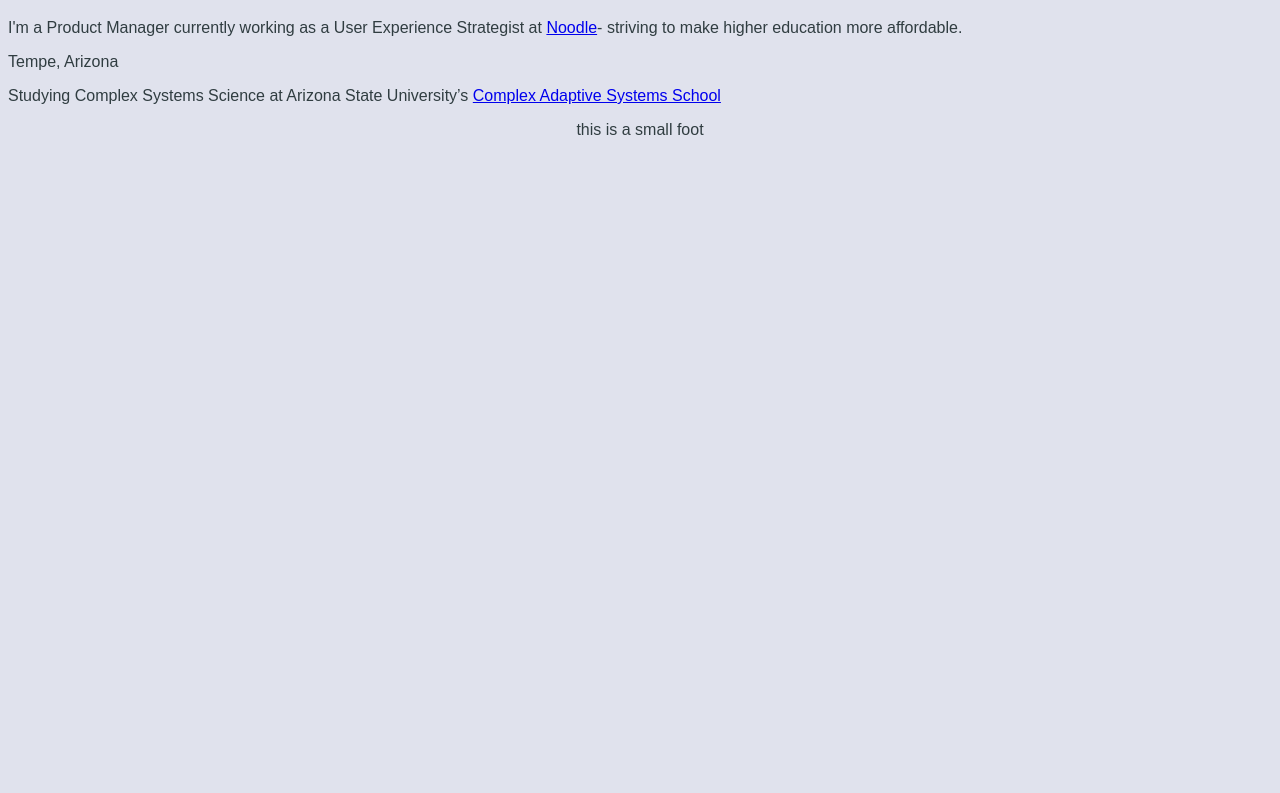
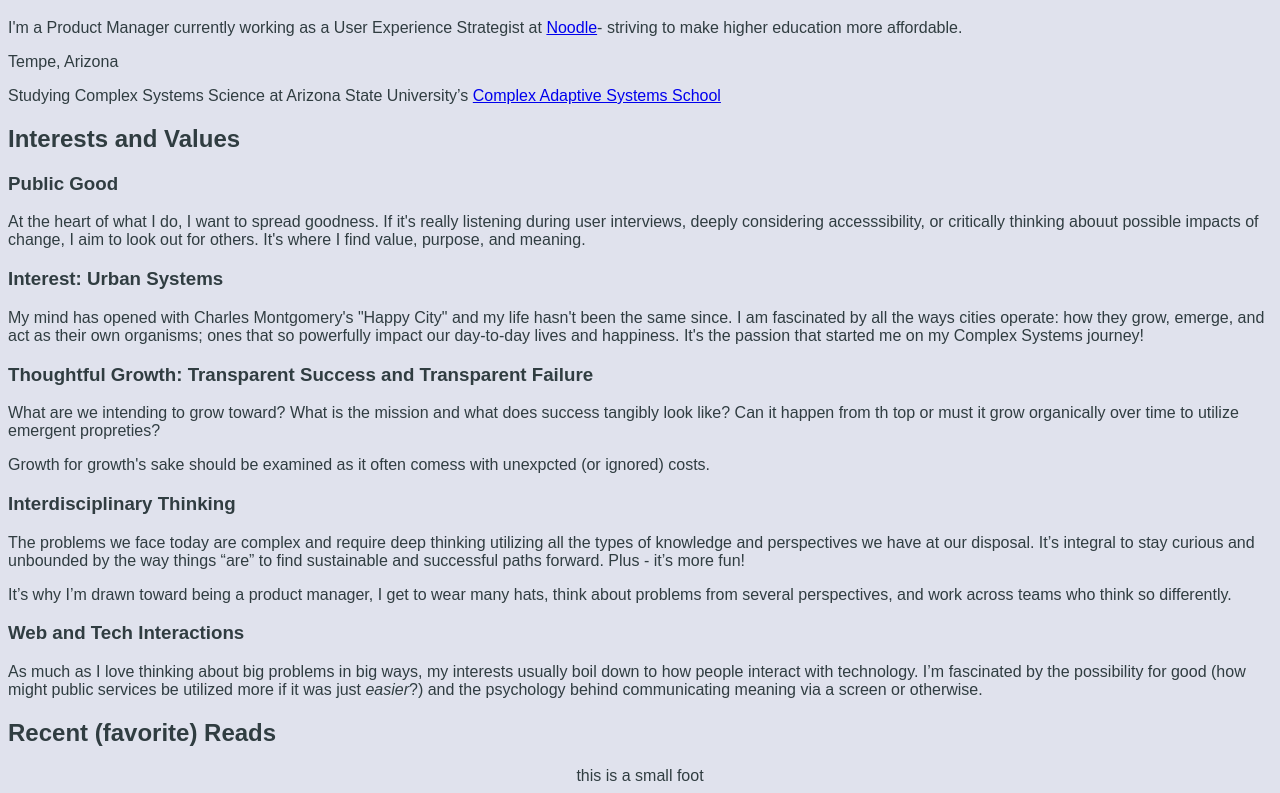
Before and after one commit to janae-marie/portfolio-site, a plain HTML site: page janae/index.html in a window 1280 px wide. Shown: the part 179-972 px from the top of the page. Before the commit the page ends 800 px from the top, so only its background shows below. Drawn offline with Linux system fonts and the light colour scheme; a script that the page names is missing.

Commit message:
Add content to Interests and Values page and new Reading section placeholder

```diff
--- a/janae/index.html
+++ b/janae/index.html
@@ -22,7 +22,7 @@ WT 07/26/2024-->
 </header>
 
 <body>
-  <!--webpage content-->
+  <!--intro section-->
   <div id="intro-section">
     <img id="profilepic" src="">
     <div>
@@ -34,6 +34,37 @@ WT 07/26/2024-->
       <p>Studying Complex Systems Science at Arizona State University’s <a href="https://scas.asu.edu/">Complex Adaptive Systems School </a></p>
     </div>
   </div>
+  <div id="interests">
+    <h2>Interests and Values</h2>
+    <div class="interest">
+      <h3>Public Good</h3>
+      <p>At the heart of what I do, I want to spread goodness. If it's really listening during user interviews, deeply considering accesssibility, or critically thinking abouut possible impacts of change, I aim to look out for others. It's where I find value, purpose, and meaning.</p>
+    </div>
+    <div class="interest">
+      <h3>Interest: Urban Systems</h3>
+      <p>My mind has opened with Charles Montgomery's "Happy City" and my life hasn't been the same since. I am fascinated by all the ways cities operate: how they grow, emerge, and act as their own organisms; ones that so powerfully impact our day-to-day lives and happiness. It's the passion that started me on my Complex Systems journey!</p>
+    </div>
+    <div class="interest">
+      <h3>Thoughtful Growth: Transparent Success and Transparent Failure</h3>
+      <p>What are we intending to grow toward? What is the mission and what does success tangibly look like? Can it happen from th top or must it grow organically over time to utilize emergent propreties?</p>
+      <p>Growth for growth's sake should be examined as it often comess with unexpcted (or ignored) costs.</p>
+    </div>
+    <div class="interest">
+      <h3>Interdisciplinary Thinking</h3>
+      <p>The problems we face today are complex and require deep thinking utilizing all the types of knowledge and perspectives we have at our disposal. It’s integral to stay curious and unbounded by the way things “are” to find sustainable and successful paths forward. Plus - it’s more fun!</p>
+      <p>It’s why I’m drawn toward being a product manager, I get to wear many hats, think about problems from several perspectives, and work across teams who think so differently.</p>
+    </div>
+    <div class="interest">
+      <h3>Web and Tech Interactions</h3>
+      <p>As much as I love thinking about big problems in big ways, my interests usually boil down to how people interact with technology. I’m fascinated by the possibility for good (how might public services be utilized more if it was just <em>easier</em>?) and the psychology behind communicating meaning via a screen or otherwise. </p>
+    </div>
+  </div>
+  <div id="readinglist">
+    <h2>Recent (favorite) Reads</h2>
+    <ul>
+
+    </ul>
+  </div>
 </body>
 
 </html>
```
